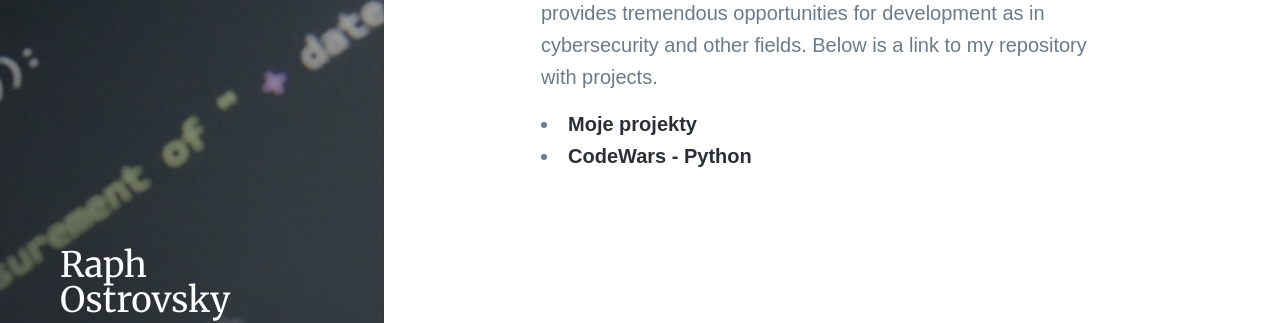
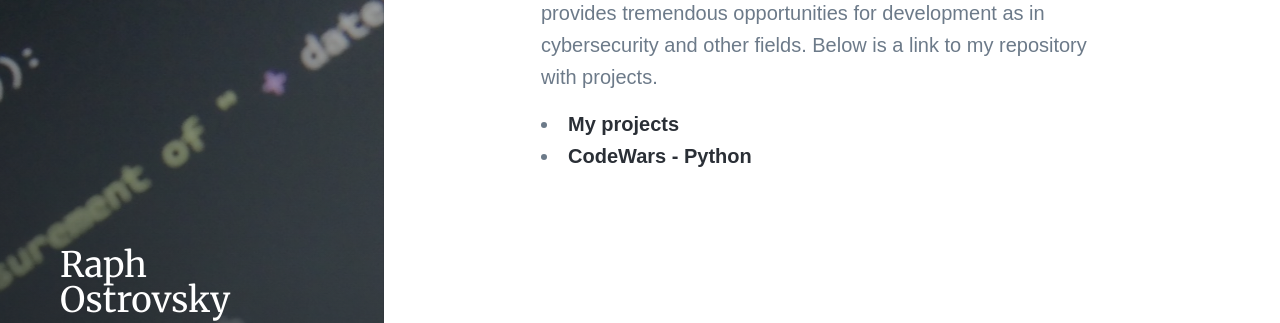
Before and after one commit to raph-ostrovsky/raph-ostrovsky.github.io, a Jekyll site: the page built from _projects/2022-09-14-python-project.md, in a window 1280 px wide and 900 px high. Shown: the part 219-542 px from the top of the window. Built offline with Jekyll 4.4.1, drawn with Linux system fonts in a browser that asks for light colours; nearby versions of some CDN libraries; some web fonts are replaced.

Commit message:
Update 2022-09-14-python-project.md

```diff
--- a/_projects/2022-09-14-python-project.md
+++ b/_projects/2022-09-14-python-project.md
@@ -9,5 +9,5 @@
 Python is the first programming language I started to learn, it provides tremendous opportunities for development as in cybersecurity and other fields.
 Below is a link to my repository with projects.
 
-* [Moje projekty]([https://tryhackme.com/p/ITronin](https://github.com/raph-ostrovsky/python))
-* [CodeWars - Python]([https://tryhackme.com/p/ITronin](https://github.com/raph-ostrovsky/code_wars_python))
+* [My projects](https://github.com/raph-ostrovsky/python)
+* [CodeWars - Python](https://github.com/raph-ostrovsky/code_wars_python)
```
